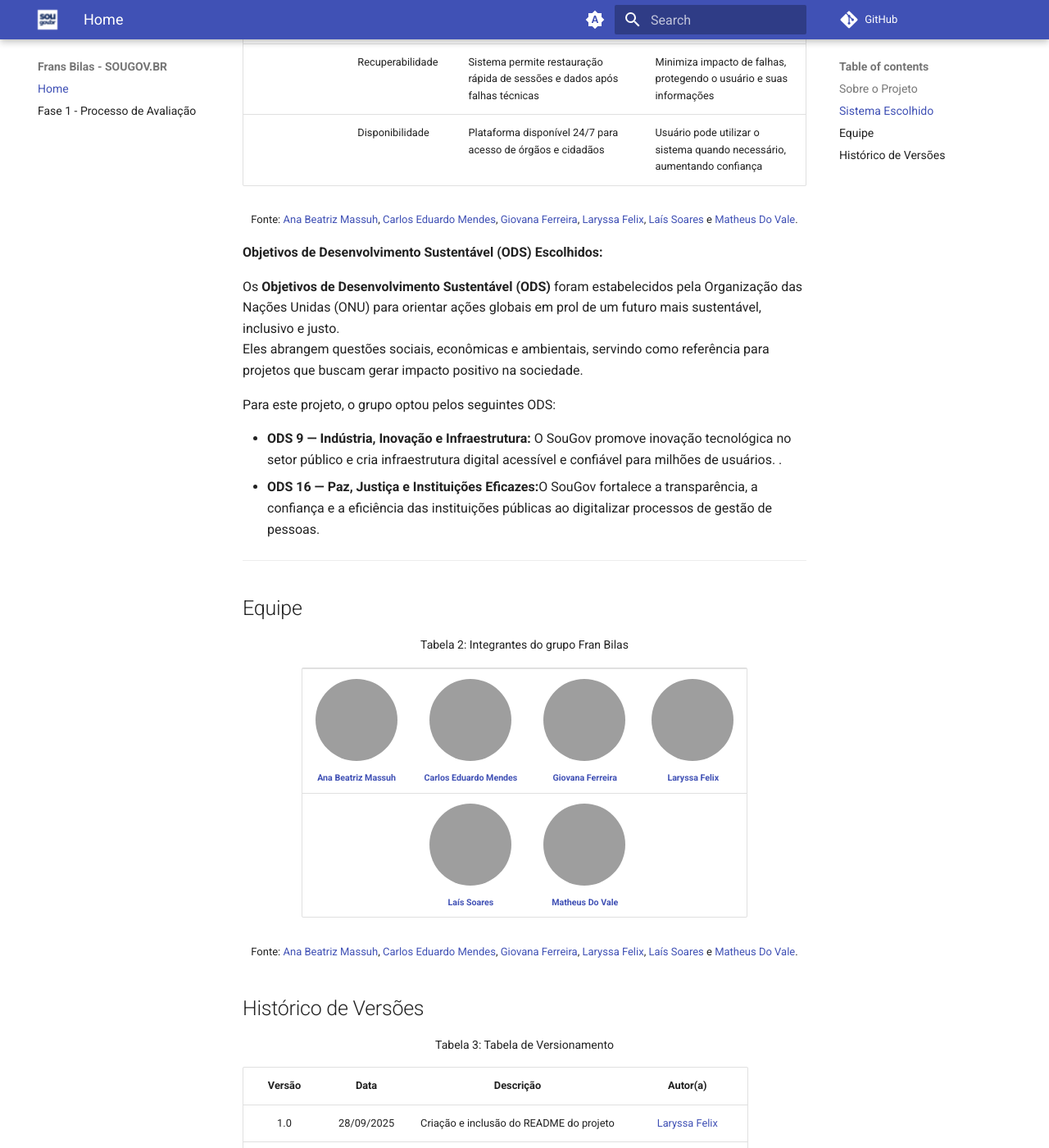
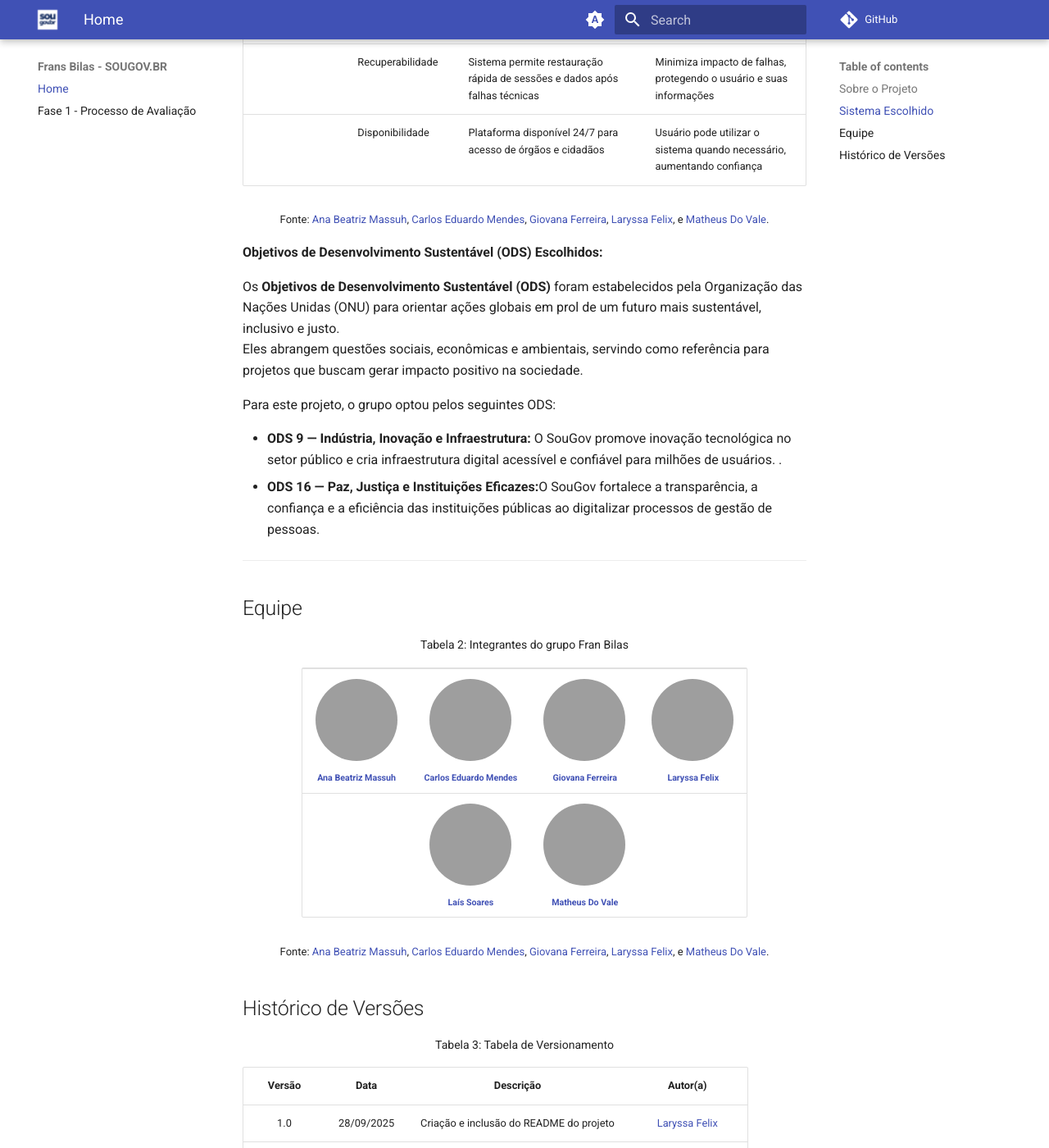
Before and after one commit to felixlaryssa/2025-2_T01_FRANS-BILAS, an MkDocs documentation site: the page built from docs/index.md, in a window 1280 px wide and 1400 px high, scrolled down 2424 px, cut to the strip 0-1400 px from the top of the window. Shown: the whole strip at 82% size. Built offline with MkDocs 1.6.1 and Material for MkDocs 9.7.7, drawn with Linux system fonts in a browser that asks for light colours; comment, search, counter and statistics services are not loaded; grey boxes are pictures that could not be loaded.

Commit message:
Update members

```diff
--- a/docs/index.md
+++ b/docs/index.md
@@ -64,8 +64,7 @@ Fonte:
 <a href="https://github.com/AnaBeatrizMassuh">Ana Beatriz Massuh</a>,
 <a href="https://github.com/CarlosEduardoMendesdeMesquita">Carlos Eduardo Mendes</a>,
 <a href="https://github.com/gih7915">Giovana Ferreira</a>,
-<a href="https://github.com/felixlaryssa">Laryssa Felix</a>,
-<a href="https://github.com/vevetin">Laís Soares</a> e
+<a href="https://github.com/felixlaryssa">Laryssa Felix</a>, e
 <a href="https://github.com/delvale412">Matheus Do Vale</a>.
 </div>
 
@@ -141,8 +140,7 @@ Fonte:
 <a href="https://github.com/AnaBeatrizMassuh">Ana Beatriz Massuh</a>,
 <a href="https://github.com/CarlosEduardoMendesdeMesquita">Carlos Eduardo Mendes</a>,
 <a href="https://github.com/gih7915">Giovana Ferreira</a>,
-<a href="https://github.com/felixlaryssa">Laryssa Felix</a>,
-<a href="https://github.com/vevetin">Laís Soares</a> e
+<a href="https://github.com/felixlaryssa">Laryssa Felix</a>, e
 <a href="https://github.com/delvale412">Matheus Do Vale</a>.
 </div>
 
@@ -166,7 +164,6 @@ Fonte:
 <a href="https://github.com/AnaBeatrizMassuh">Ana Beatriz Massuh</a>,
 <a href="https://github.com/CarlosEduardoMendesdeMesquita">Carlos Eduardo Mendes</a>,
 <a href="https://github.com/gih7915">Giovana Ferreira</a>,
-<a href="https://github.com/felixlaryssa">Laryssa Felix</a>,
-<a href="https://github.com/vevetin">Laís Soares</a> e
+<a href="https://github.com/felixlaryssa">Laryssa Felix</a>, e
 <a href="https://github.com/delvale412">Matheus Do Vale</a>.
 </div>
```
